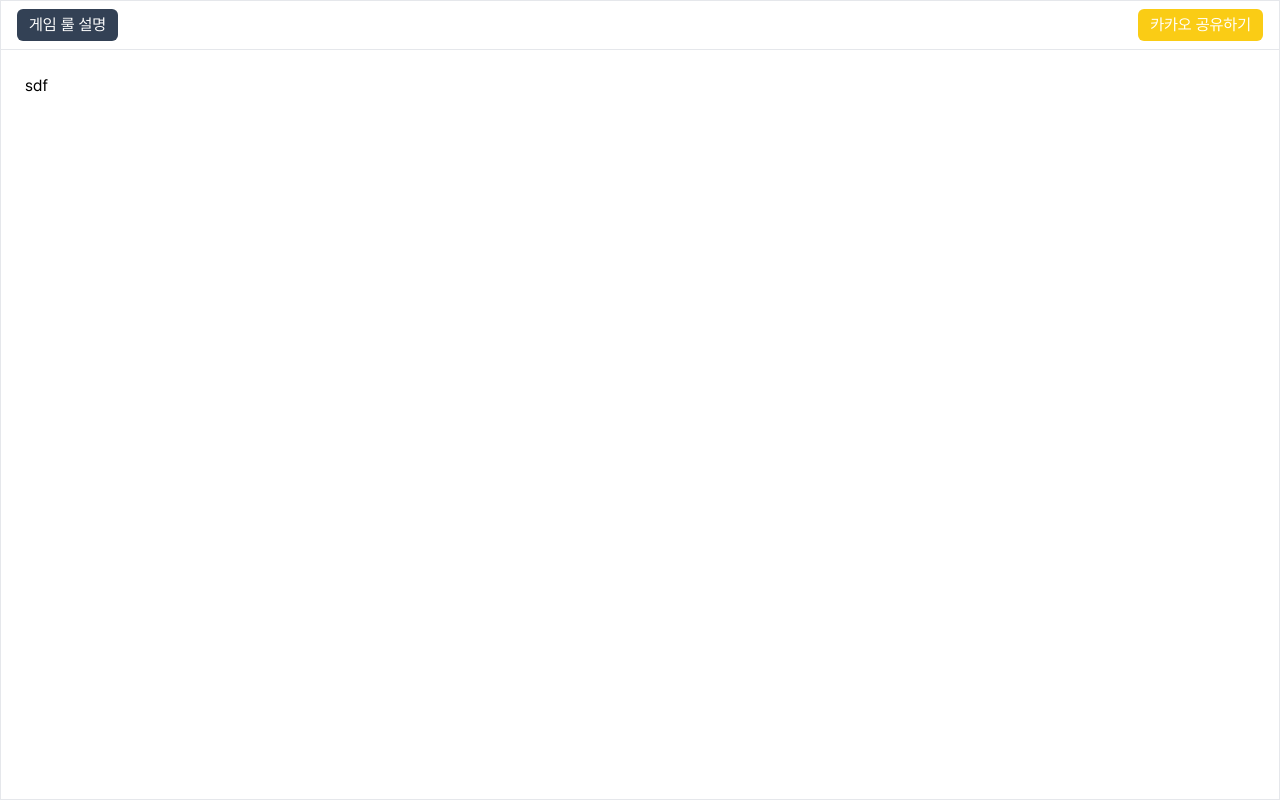
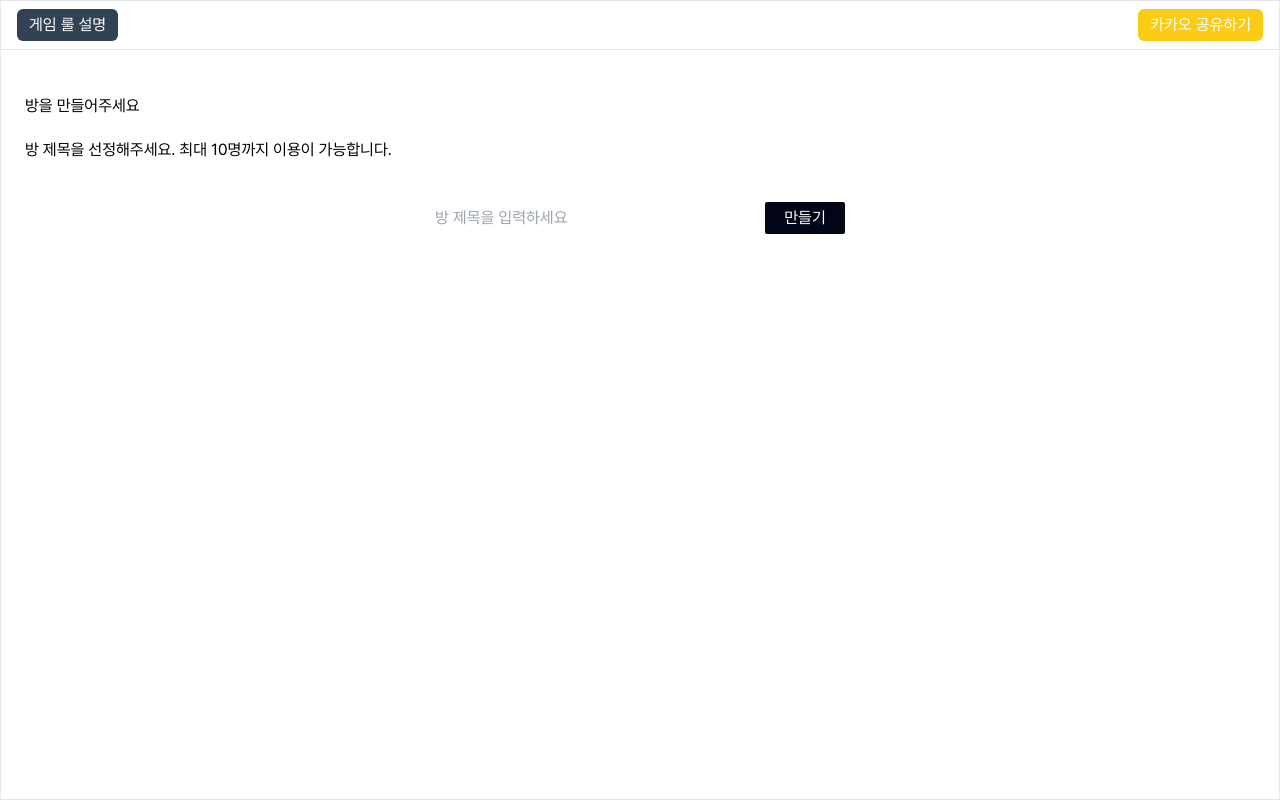
Before and after one commit to bellDev-code/Answer-the-question-Front, a React (Vite) app: page /multiPage in a window 1280 px wide. Built offline with nearby package versions, Linux system fonts and the light colour scheme.

Commit message:
create Room API & multi UI

```diff
--- /dev/null
+++ b/src/Api/multiGame.ts
@@ -0,0 +1,38 @@
+import { AxiosError, AxiosResponse } from 'axios';
+import { IErrorResponse, IRequestMultiGameData, IResponseBase, IResponseMultiInfo } from './types';
+import { client } from './client';
+import { useMutation } from '@tanstack/react-query';
+
+const prefix = 'game/multi-game';
+
+// 방 생성
+const createRoom = async ({
+  gameType,
+  players,
+  playerSelectionType,
+  isPlaying,
+  category,
+}: IRequestMultiGameData): Promise<IResponseBase<IResponseMultiInfo>> => {
+  const response: AxiosResponse<
+    IResponseBase<IResponseMultiInfo>,
+    IRequestMultiGameData
+  > = await client.post(`${prefix}/create`, {
+    gameType,
+    players,
+    isPlaying,
+    playerSelectionType,
+    category,
+  });
+
+  return response.data;
+};
+
+export const useCreateRoomQuery = () => {
+  return useMutation<
+    IResponseBase<IResponseMultiInfo>,
+    AxiosError<IErrorResponse>,
+    IRequestMultiGameData
+  >({
+    mutationFn: createRoom,
+  });
+};
--- a/src/App.tsx
+++ b/src/App.tsx
@@ -13,6 +13,7 @@ import MultiDevicePage from '@Pages/MultiPage';
 import { ToastContainer } from 'react-toastify';
 import 'react-toastify/dist/ReactToastify.css';
 import RootLayout from '@Layouts/RootLayout';
+import MultiRoom from '@Pages/MultiRoom';
 
 const BASE_ROUTE_SINGLE_PAGE_WITH_GAME_ID = `${ROUTE_PATH.SINGLE_PAGE}/:gameId`;
 
@@ -52,6 +53,8 @@ const App = () => {
             path={`${BASE_ROUTE_SINGLE_PAGE_WITH_GAME_ID}${ROUTE_PATH.DONATE_PAGE}`}
             element={<DonatePage />}
           />
+
+          <Route path='/multiRoomPage' element={<MultiRoom />} />
           <Route path='*' element={<div>404</div>} />
         </Routes>
       </RootLayout>
--- a/src/Pages/HomePage/index.tsx
+++ b/src/Pages/HomePage/index.tsx
@@ -15,7 +15,6 @@ const Home = () => {
             싱글 디바이스
           </button>
           <button
-            disabled
             onClick={() => navigate(ROUTE_PATH.MULTI_PAGE)}
             className='sm: bg-black text-white px-10 w-9/12 py-3 text-l rounded-xl'
           >
--- a/src/Pages/MultiPage/index.tsx
+++ b/src/Pages/MultiPage/index.tsx
@@ -1,7 +1,30 @@
+import { BaseButton } from '@Components/atom/button/BaseButton';
+import { ROUTE_PATH } from '@Configure/constant';
+import PlayGameLayout from '@Layouts/PlayGameLayout';
 import React from 'react';
+import { useNavigate } from 'react-router-dom';
 
 const MultiDevicePage = () => {
-  return <div>sdf</div>;
+  const navigate = useNavigate();
+
+  const goMakeRoom = () => {
+    navigate(`${ROUTE_PATH.MULTI_ROOM}`);
+  };
+
+  return (
+    <PlayGameLayout>
+      <div>
+        <div className='sm: flex flex-col'>
+          <div className='sm: py-5'>방을 만들어주세요</div>
+          <div className=''>방 제목을 선정해주세요. 최대 10명까지 이용이 가능합니다.</div>
+        </div>
+        <div className='sm: flex items-center justify-center gap-6 py-10'>
+          <input type='text' placeholder='방 제목을 입력하세요' />
+          <BaseButton onClick={goMakeRoom}>만들기</BaseButton>
+        </div>
+      </div>
+    </PlayGameLayout>
+  );
 };
 
 export default MultiDevicePage;
--- /dev/null
+++ b/src/Pages/MultiRoom/index.tsx
@@ -0,0 +1,17 @@
+import { BaseButton } from '@Components/atom/button/BaseButton';
+import PlayGameLayout from '@Layouts/PlayGameLayout';
+import React from 'react';
+
+const MultiRoom = () => {
+  // create Room api 호출 예정
+  return (
+    <PlayGameLayout>
+      <div className='sm: flex items-center justify-center'>
+        <input type='text' placeholder='이름을 입력하세요' />
+        <BaseButton>입장하기</BaseButton>
+      </div>
+    </PlayGameLayout>
+  );
+};
+
+export default MultiRoom;
--- a/src/configure/constant.ts
+++ b/src/configure/constant.ts
@@ -9,6 +9,7 @@ export const ROUTE_PATH = Object.freeze({
   END_PAGE: '/end',
   RANDOM_QA_PAGE: '/randomAQpage',
   DONATE_PAGE: '/donate',
+  MULTI_ROOM: '/multiRoomPage',
 });
 
 export const DYNAMIC_ROUTE_PATH = (gameId: string) => ({
```
Also changed, not shown: src/Api/types.ts (+20 -0 lines).
